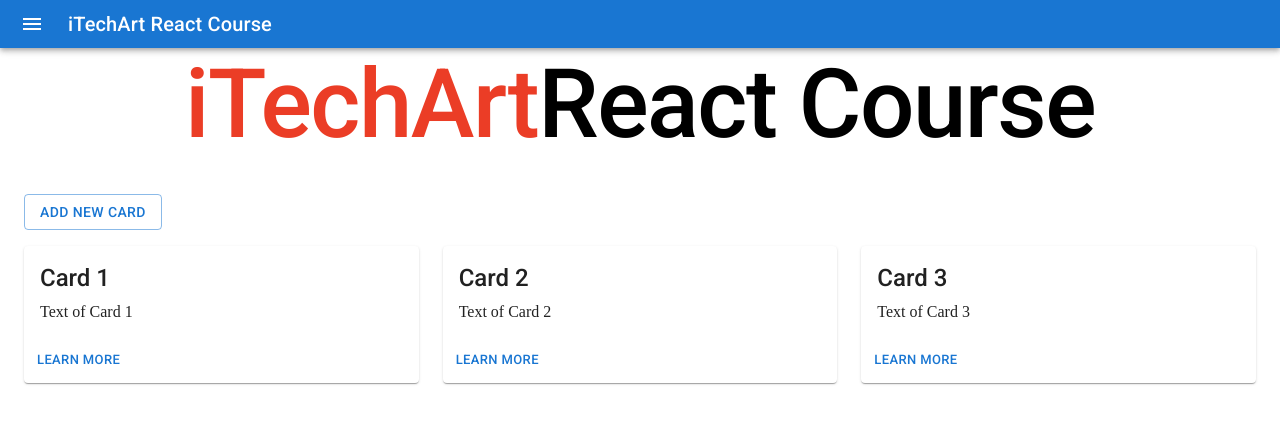
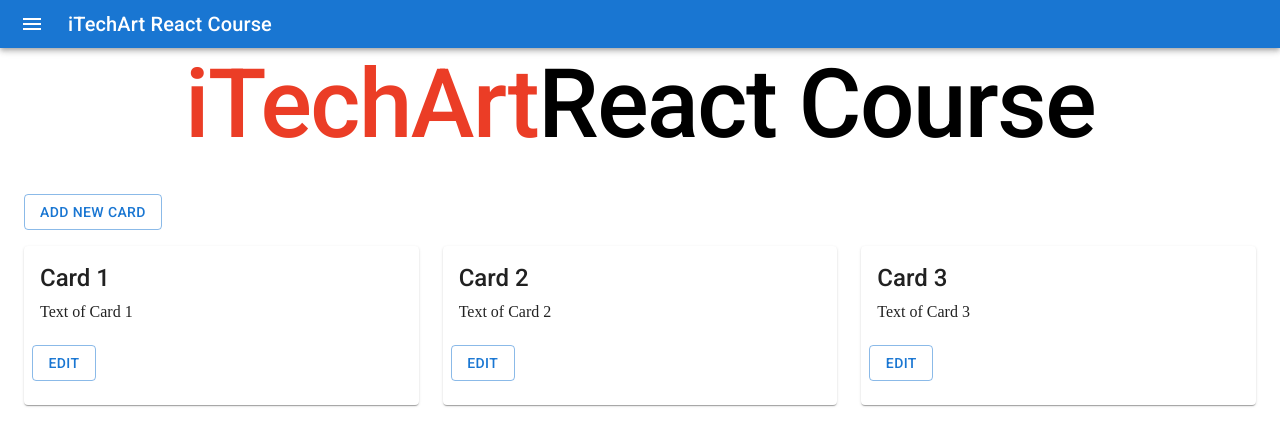
Before and after one commit to Laranto-spb/itechart-react-course, a React (Create React App) app: page / in a window 1280 px wide. Shown: the top 446 px of the page. Built offline with nearby package versions, Linux system fonts and the light colour scheme.

Commit message:
Added edit func to card

```diff
--- a/src/components/card/card-dialog/CardDialog.js
+++ b/src/components/card/card-dialog/CardDialog.js
@@ -10,7 +10,11 @@
 import PropTypes from 'prop-types';
 import { isBlank } from '../../utils/utils';
 
-function CardDialog({ addCard }) {
+function CardDialog({
+  addCard,
+  cardId,
+  updCard,
+}) {
   const [open, setOpen] = useState(false);
   const [cardTitle, setTitle] = useState(null);
   const [cardBody, setBody] = useState(null);
@@ -37,6 +41,19 @@
     clearState();
   };
 
+  const editCard = () => {
+    const isInvalid = isBlank(cardTitle) || isBlank(cardBody);
+    if (!isInvalid) {
+      updCard({
+        id: cardId,
+        title: cardTitle.trim(),
+        body: cardBody.trim(),
+      });
+    }
+    setOpen((prev) => !prev);
+    clearState();
+  };
+
   const handleTitleChange = (e) => {
     setTitle(e.target.value);
   };
@@ -45,13 +62,23 @@
     setBody(e.target.value);
   };
 
+  let button;
+
+  if (addCard) {
+    button = <Button onClick={saveCard}>Submit</Button>;
+  } else {
+    button = <Button onClick={editCard}>Edit</Button>;
+  }
+
   return (
     <div>
       <Button variant="outlined" onClick={handleClickOpen} sx={{ mb: 2 }}>
-        Add new card
+        {addCard ? 'Add new card' : 'Edit'}
       </Button>
       <Dialog open={open} onClose={() => saveCard(false)} sx={{ p: 2 }}>
-        <DialogTitle>Add new card</DialogTitle>
+        <DialogTitle>
+          {addCard ? 'Add new card' : 'Edit new card'}
+        </DialogTitle>
         <DialogContent>
           <DialogContentText>
             Please fill in details
@@ -77,7 +104,7 @@
         </DialogContent>
         <DialogActions>
           <Button onClick={() => saveCard(false)}>Cancel</Button>
-          <Button onClick={saveCard}>Submit</Button>
+          {button}
         </DialogActions>
       </Dialog>
     </div>
@@ -85,7 +112,9 @@
 }
 
 CardDialog.propTypes = {
-  addCard: PropTypes.func.isRequired,
+  addCard: PropTypes.func,
+  updCard: PropTypes.func,
+  cardId: PropTypes.string,
 };
 
 export default CardDialog;
--- a/src/components/card/card-item/CardItem.js
+++ b/src/components/card/card-item/CardItem.js
@@ -1,9 +1,15 @@
 import {
-  Button, Card, CardActions, CardContent, Typography,
+  Card, CardActions, CardContent, Typography,
 } from '@mui/material';
 import PropTypes from 'prop-types';
+import CardDialog from '../card-dialog/CardDialog';
 
-function CardItem({ title, body }) {
+function CardItem({
+  id,
+  title,
+  body,
+  editCard,
+}) {
   return (
     <Card>
       <CardContent>
@@ -15,13 +21,15 @@
         </Typography>
       </CardContent>
       <CardActions>
-        <Button size="small">Learn More</Button>
+        <CardDialog updCard={editCard} cardId={id} />
       </CardActions>
     </Card>
   );
 }
 
 CardItem.propTypes = {
+  editCard: PropTypes.func.isRequired,
+  id: PropTypes.string.isRequired,
   title: PropTypes.string.isRequired,
   body: PropTypes.string.isRequired,
 };
--- a/src/components/main/Main.js
+++ b/src/components/main/Main.js
@@ -31,6 +31,16 @@
     setCards([...cards, newCard]);
   };
 
+  const updateCard = (updatedCard) => {
+    const newCards = cards.map((card) => {
+      if (card.id === updatedCard.id) {
+        return updatedCard;
+      }
+      return card;
+    });
+    setCards(newCards);
+  };
+
   return (
     <Container maxWidth="xl">
       <Typography sx={{ textAlign: 'center' }} variant="h1" component="div" gutterBottom>
@@ -49,7 +59,7 @@
             body,
           }) => (
             <Grid key={id} item xs={12} lg={4}>
-              <CardItem title={title} body={body} />
+              <CardItem editCard={updateCard} id={id} title={title} body={body} />
             </Grid>
           ))
         }
```
